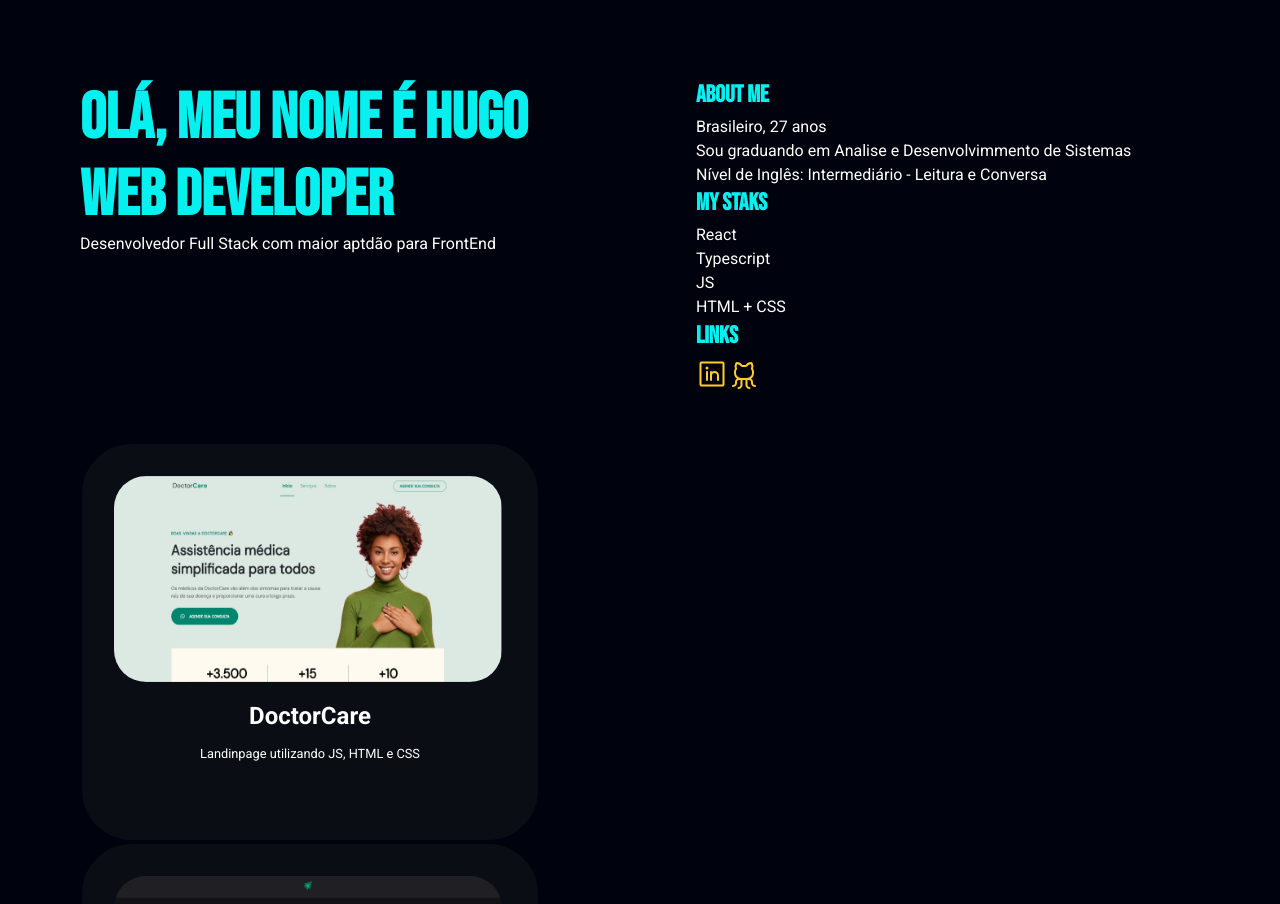
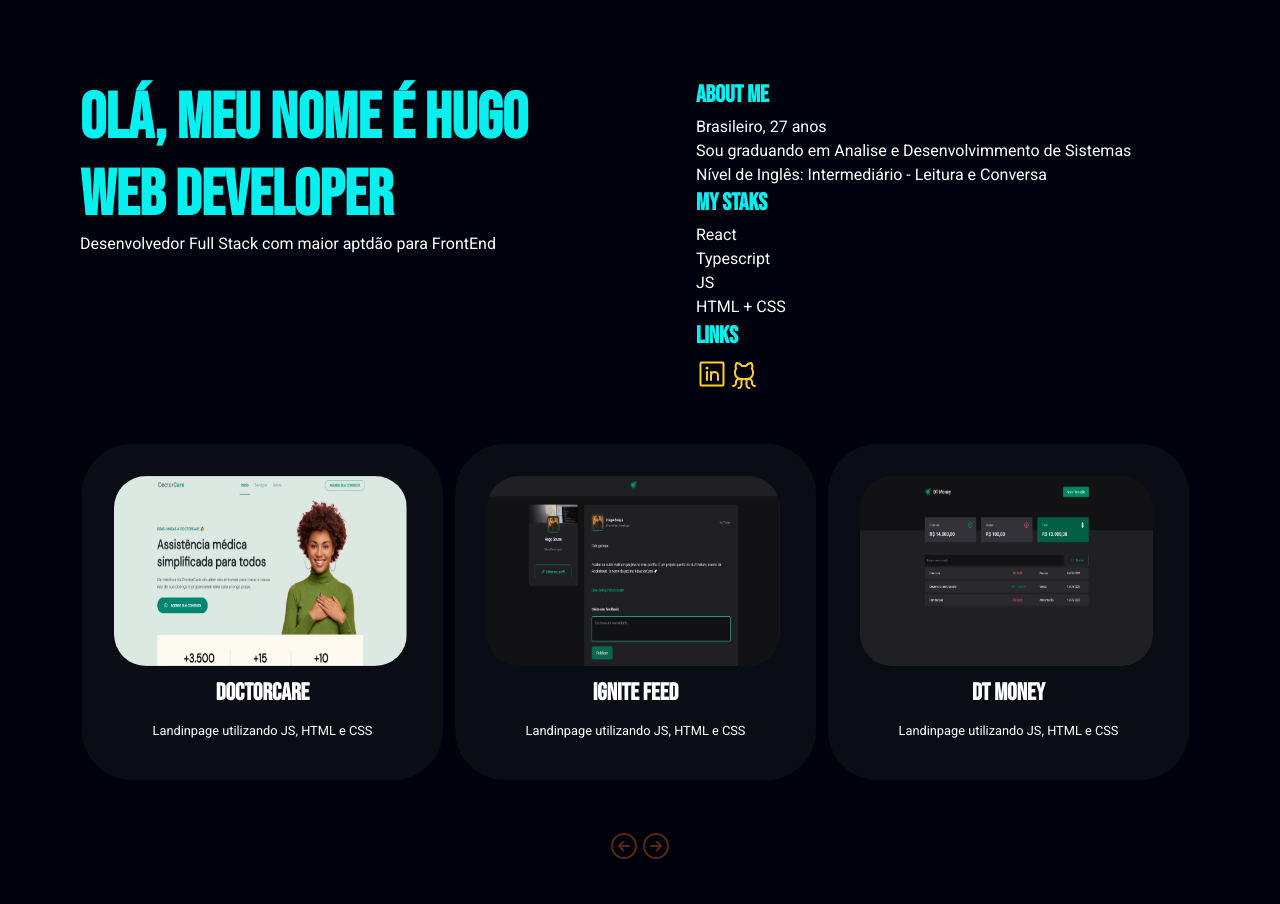
Before and after one commit to skyrons/Portfolio, a React (Vite) app: page / in a window 1280 px wide. Shown: the top 904 px of the page. After the commit the page ends 865 px from the top, so only its background shows below. Built offline with nearby package versions, Linux system fonts and the light colour scheme; the HTML template or start-up script is replaced by a standard one.

Commit message:
Carousel Cards

```diff
--- a/index.html
+++ b/index.html
@@ -4,6 +4,9 @@
     <link rel="preconnect" href="https://fonts.googleapis.com">
     <link rel="preconnect" href="https://fonts.gstatic.com" crossorigin>
     <link href="https://fonts.googleapis.com/css2?family=Bebas+Neue&family=DM+Sans:ital,opsz,wght@0,9..40,100..1000;1,9..40,100..1000&family=Roboto:ital,wght@0,100..900;1,100..900&display=swap" rel="stylesheet">
+
+
+<script src="https://cdn.jsdelivr.net/npm/swiper@11/swiper-bundle.min.js"></script>
 
     <meta charset="UTF-8" />
     <meta name="viewport" content="width=device-width, initial-scale=1.0" />
@@ -12,5 +15,6 @@
   <body>
     <div id="root"></div>
     <script type="module" src="/src/main.tsx"></script>
+
   </body>
 </html>
--- a/src/components/Cards/styles.ts
+++ b/src/components/Cards/styles.ts
@@ -2,20 +2,21 @@ import styled from "styled-components";
 
 export const CardContainer = styled.div`
   background-color: ${props => props.theme['bg-dark']};
-  width: 460px;
-  height: 400px;
+  height: 340px;
+  width: 365px;
 
   padding: 2rem;
   border: 2px solid ${props => props.theme['background']};
   border-radius: 52px;
+  transition: border 0.3s;
 
   &:hover{
     border: 2px solid ${props => props.theme['bg-golden']}
   }
 
   img{
-    height:206px;
-    width: 388px;
+    height:190px;
+    width: 293px;
 
     border-radius: 32px;
   }
@@ -31,7 +32,7 @@ export const CardInfo = styled.div`
   flex-direction: column;
   gap: 1rem;
 
-  margin-top: 1rem;
+  margin-top: 0.5rem;
 
   h1{
     font-size: 1.5rem;
--- a/src/components/Home/index.tsx
+++ b/src/components/Home/index.tsx
@@ -1,6 +1,7 @@
-import { GithubLogo, LinkedinLogo } from "phosphor-react";
-import { Aside, Main, SectionContainer } from "./styles";
+import { ArrowCircleLeft, ArrowCircleRight, GithubLogo, LinkedinLogo } from "phosphor-react";
+import { Aside, Button, ButtonsGroup, CardCarousel, Main, SectionContainer } from "./styles";
 import { Cards, type CardType } from "../Cards";
+import { useRef } from "react";
 
 const cards: CardType[] = [
   {
@@ -34,8 +35,19 @@ const cards: CardType[] = [
     staks: 'Landinpage utilizando JS, HTML e CSS'
   },
 ]
+export function Home(){
+  const carousel = useRef(null);
 
-export function Home(){
+  const handleLeftClick = (e: React.MouseEvent<HTMLButtonElement>) => {
+    e.preventDefault();
+    carousel.current.scrollLeft -= carousel.current.offsetWidth;
+  }
+
+  const handleRightClick = (e: React.MouseEvent<HTMLButtonElement>) => {
+    e.preventDefault();
+    carousel.current.scrollLeft += carousel.current.offsetWidth;
+  }
+
   return(
     <SectionContainer>
       <Aside>
@@ -84,7 +96,7 @@ export function Home(){
           </a>
         </div>
       </Main>
-      <div>
+      <CardCarousel ref={carousel}>
         {cards.map(card => {
           return(
             <Cards
@@ -93,7 +105,16 @@ export function Home(){
             />
           )
         })}
-      </div>
+      </CardCarousel>
+
+      <ButtonsGroup>
+        <Button onClick={handleLeftClick}>
+          <ArrowCircleLeft size={32} color="#5a2716" />
+        </Button>
+        <Button onClick={handleRightClick}>
+          <ArrowCircleRight size={32} color="#5a2716" />
+        </Button>
+      </ButtonsGroup>
     </SectionContainer>
   );
 }
--- a/src/components/Home/styles.ts
+++ b/src/components/Home/styles.ts
@@ -1,4 +1,15 @@
 import styled from "styled-components";
+import {CardContainer} from "../Cards/styles.ts"
+
+
+export const CardCarousel = styled.div`
+  grid-area: C;
+  display: flex;
+  overflow-x: auto;
+  scroll-behavior: smooth;
+  gap: 0.5rem;
+
+`;
 
 export const SectionContainer = styled.section`
   width: 100%;
@@ -11,7 +22,8 @@ export const SectionContainer = styled.section`
   grid-template-columns: 35.5rem 1fr;
   grid-template-areas:
     'A B'
-    'C C';
+    'C C'
+    'D D';
   gap: 3rem;
 
   h1{
@@ -24,15 +36,47 @@ export const SectionContainer = styled.section`
     color: ${props => props.theme['paragraph']}
   };
 
+  ::-webkit-scrollbar{
+    display: none;
+  }
+
+  @media (max-width: 1120px){
+    ${CardContainer}{
+      height: 340px;
+      width: calc(22.5rem * 1.5);
+
+      display: flex;
+      align-items: center;
+      justify-content: center;
+    }
+    ${CardCarousel}{
+      gap: 1.5rem;
+    }
+  }
+
   @media (max-width: 768px) {
     grid-template-columns: 1fr; /* apenas uma coluna */
     grid-template-areas:
       'A'
       'B'
-      'C'; /* empilha as áreas */
+      'C'
+      'D'; /* empilha as áreas */
     gap: 2rem;
     padding: 2rem 1rem;
-  }
+
+    ${CardContainer}{
+      height: 340px;
+      width: calc(22.5rem * 1.2);
+
+      display: flex;
+      align-items: center;
+      justify-content: center;
+    }
+    ${CardCarousel}{
+      gap: 1.5rem;
+    }
+
+  };
 `;
 
 export const Aside = styled.div`
@@ -63,14 +107,14 @@ export const Main = styled.div`
   }
 `;
 
+export const ButtonsGroup = styled.div`
+  grid-area: D;
+  display: flex;
+  justify-content: center;
+`;
 
-
-  /* h1, h2, h3 {
-    background-image: linear-gradient(
-      to right,
-      ${props => props.theme['text-primary']},
-      ${props => props.theme['text-secondary']}
-    );
-    background-clip: text;
-    color: transparent;
-  } */
+export const Button = styled.button`
+  background: transparent;
+  border: none;
+  cursor: pointer;
+`;
```
Also changed, not shown: src/@types/styled.d.ts (line endings or trailing spaces), 1 other file (tests, documents, lock files or other folders).
